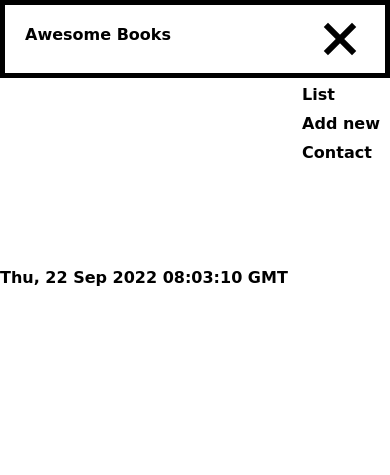
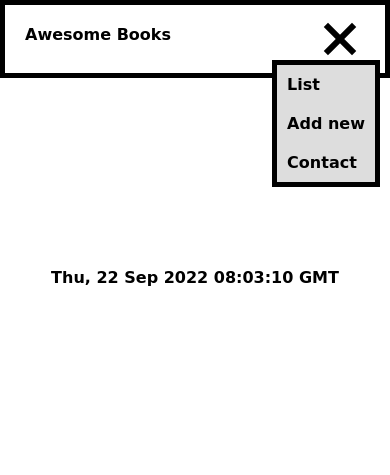
Before and after one commit to laiifuu/Awesome-Books, a plain HTML site: page index.html in a window 390 px wide. Both pictures are taken after a click on the button 340 px from the left and 39 px from the top of the page. Shown: the top 475 px of the page. Drawn offline with Linux system fonts and the light colour scheme.

Commit message:
Style the toggled menu and toggled menu items

```diff
--- a/style.css
+++ b/style.css
@@ -20,12 +20,11 @@ body{
   flex-direction: column;
   justify-content: center;
   align-items: center;
-
   gap: 20px;
   padding: 20px;
 }
 
-#books {
+.books {
   border: 5px solid black;
   display: flex;
   flex-direction: column;
@@ -156,14 +155,25 @@ footer {
   display: block;
   position: absolute;
   right: 10px;
-  padding-top: 60px;
+  top: 60px;
+
+  background-color:#ddd;
+  border: 5px solid black;
 }
 
 .toggled-menu > li {
-  padding-bottom: 10px;
+  padding: 10px;
+}
+
+time {
+  align-self: center;
 }
 
 @media screen and (min-width: 768px) {
+  time{
+    align-self: flex-end;
+    margin-right: 20px;
+  }
   .burger-menu {
     display: none;
   }
@@ -176,6 +186,7 @@ footer {
   .nav-item {
     border-right: 2px solid black;
     padding-right: 10px;
+    cursor: pointer;
   }
 
   .nav-menu :nth-child(3) {
```
